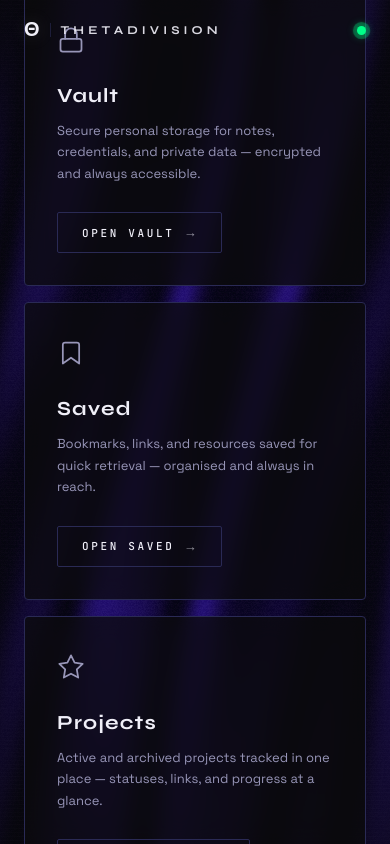
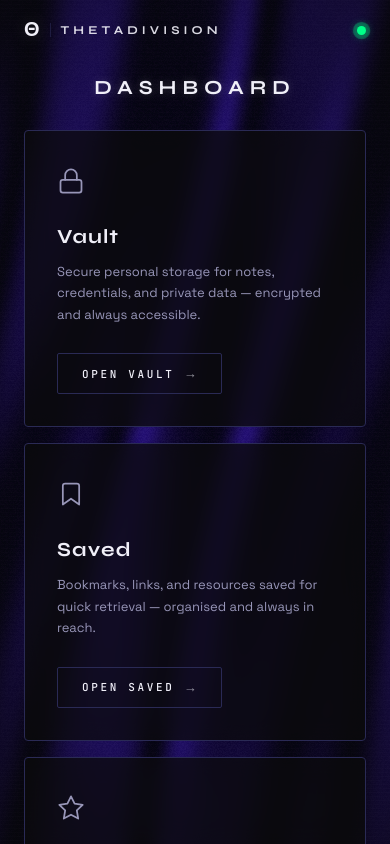
Before and after one commit to mr-peppermint/TDW, a React (Vite) app: page /dashboard in a window 390 px wide. Built offline with nearby package versions, Linux system fonts and the light colour scheme.

Commit message:
dashbaord edit

```diff
--- a/src/pages/Dashboard/Dashboard.css
+++ b/src/pages/Dashboard/Dashboard.css
@@ -146,6 +146,24 @@
   100% { transform: scale(2.6); opacity: 0; }
 }
 
+/* ── NEW: Center Top Heading ── */
+.dashboard__heading {
+  position: absolute;
+  top: 90px;
+  left: 50%;
+  transform: translateX(-50%);
+  z-index: 10;
+  margin: 0;
+  font-family: var(--font-display, sans-serif);
+  font-size: 30px;
+  font-weight: 700;
+  letter-spacing: 0.3em;
+  color: var(--td-white-muted)
+  text-transform: uppercase;
+  text-shadow: 0 0 10px rgba(255, 255, 255, 0.2);
+  pointer-events: none;
+}
+
 /* ── Cards grid ── */
 .dashboard__cards {
   position: absolute;
@@ -155,7 +173,7 @@
   align-items: center;
   justify-content: center;
   gap: 24px;
-  padding: 100px 48px 48px; /* top clears navbar */
+  padding: 140px 48px 48px; /* Pushed down to clear heading */
   pointer-events: none;
 }
 
@@ -219,7 +237,6 @@
   margin-bottom: 28px;
   flex: 1;
 }
-
 
 .dashboard__card-btn {
   position: relative;
@@ -313,13 +330,26 @@
 
 /* ── Responsive ── */
 @media (max-width: 900px) {
+  .dashboard__heading {
+    /* Push the title down slightly on mobile so it doesn't overlap navbar */
+    top: 75px;
+    font-size: 20px;
+  }
+
   .dashboard__cards {
     flex-direction: column;
     overflow-y: auto;
+
+    /* FIX: Changing justify-content prevents clipping on top/bottom of scrollable flex column */
+    justify-content: flex-start;
     align-items: center;
     gap: 16px;
-    padding: 90px 24px 32px;
+    padding: 130px 24px 32px; /* Starts below the new title */
+
+    /* Smooth scrolling for iOS */
+    -webkit-overflow-scrolling: touch;
   }
+
   .dashboard__card { max-width: 480px; }
 }
 
--- a/src/pages/Dashboard/Dashboard.tsx
+++ b/src/pages/Dashboard/Dashboard.tsx
@@ -37,6 +37,8 @@ const Dashboard: React.FC = () => {
           </span>
         </div>
       </nav>
+
+      <h1 className="dashboard__heading">DASHBOARD</h1>
 
       {/* ── 3 Cards ── */}
       <div className="dashboard__cards">
```
